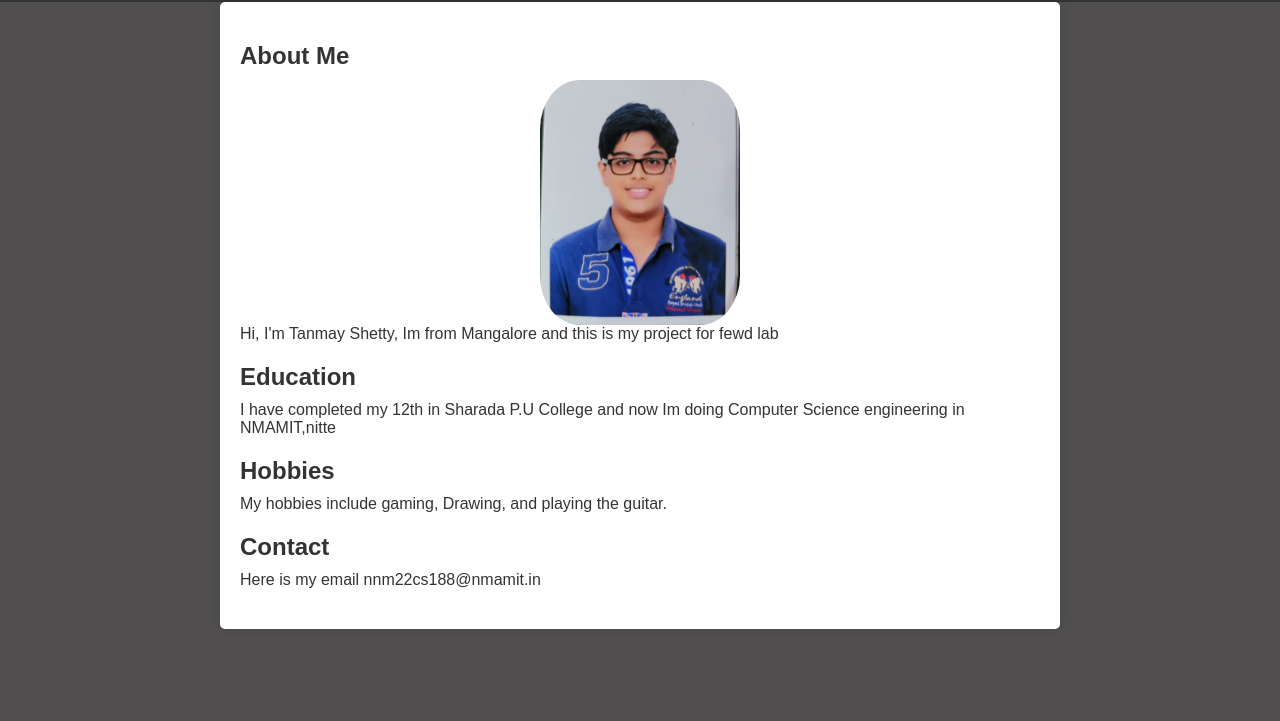
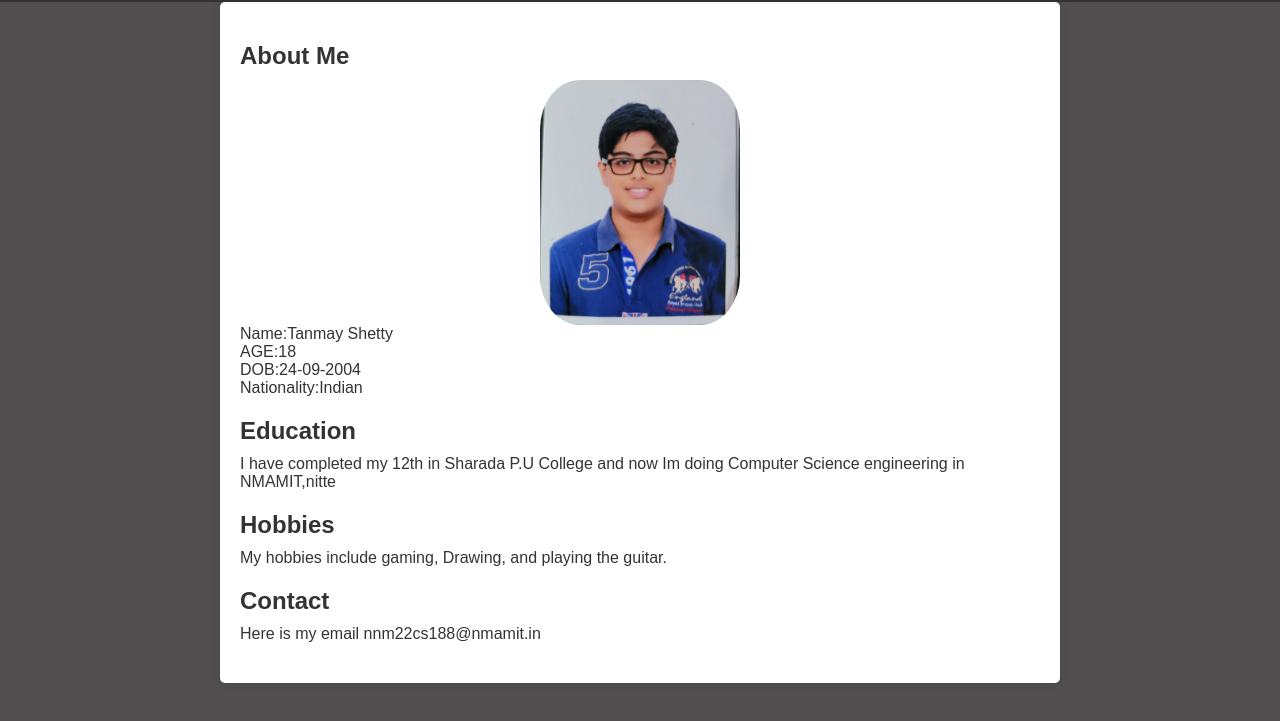
Before and after one commit to NNM22CS188/tanportfolio.github.io, a plain HTML site: page index.html in a window 1280 px wide. Shown: the part 75-796 px from the top of the page. Drawn offline with Linux system fonts and the light colour scheme.

Commit message:
Update index.html

```diff
--- a/index.html
+++ b/index.html
@@ -67,7 +67,10 @@
         <div class="portfolio-item">
             <h2>About Me</h2>
             <img src="profile.jpg" alt="Profile Picture" class="profile-picture">
-            <p>Hi, I'm Tanmay Shetty, Im from Mangalore and this is my project for fewd lab</p>
+            <p>Name:Tanmay Shetty</p>
+            <p>AGE:18</p>
+            <p>DOB:24-09-2004</p>
+            <p>Nationality:Indian</p>
         </div>
         <div class="portfolio-item">
             <h2>Education</h2>
```
